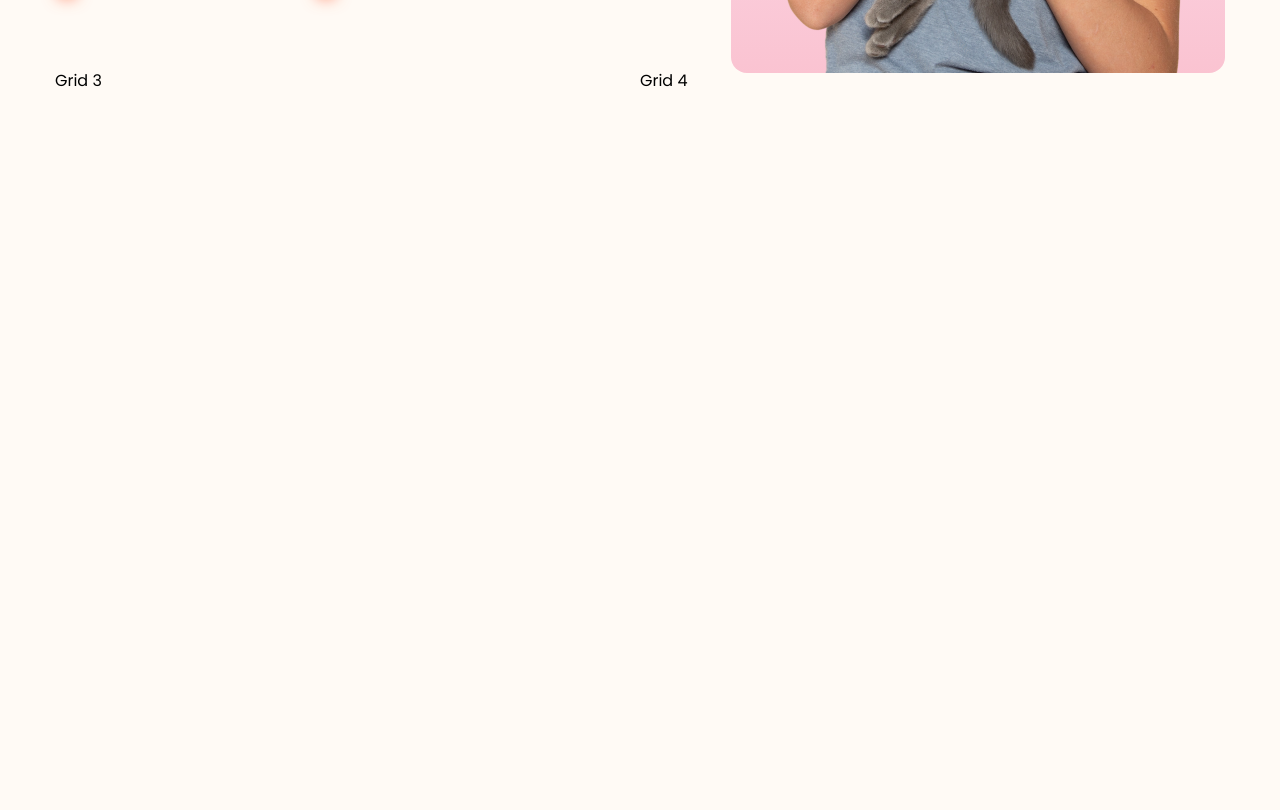
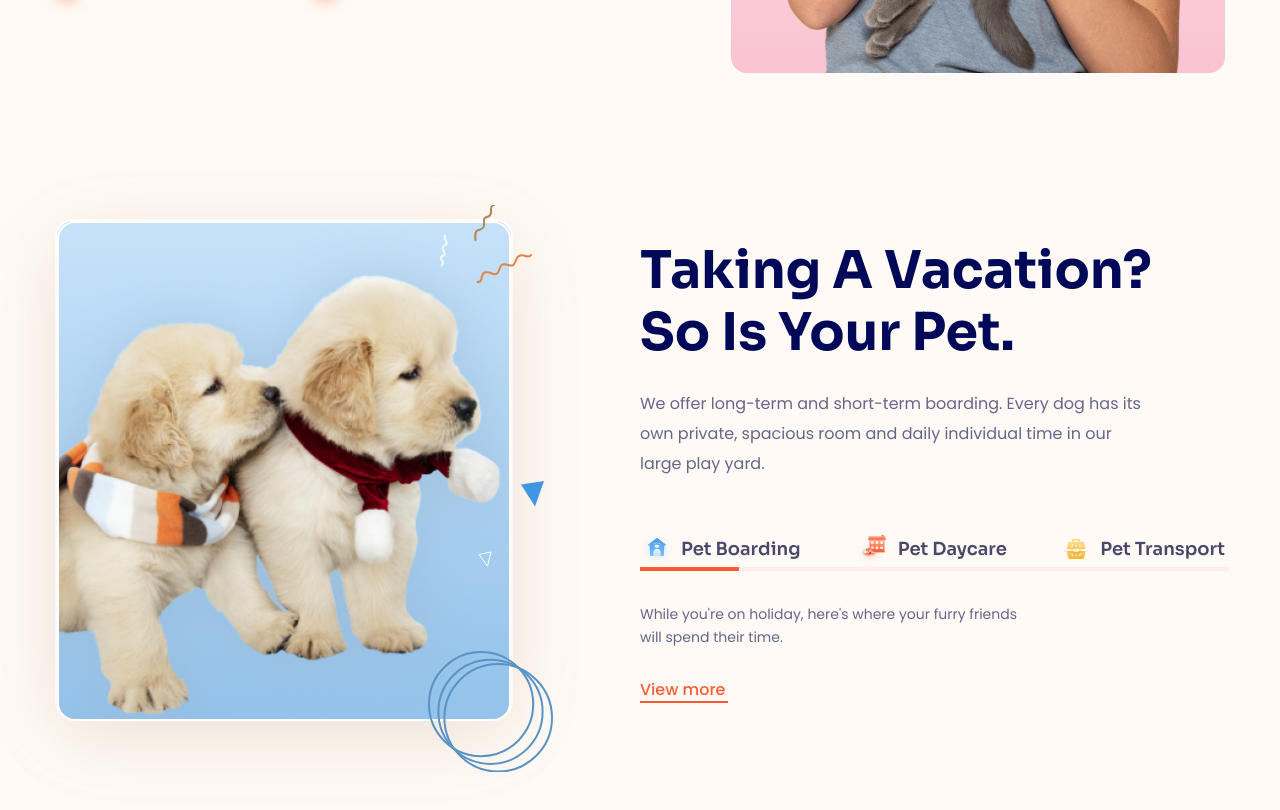
Before and after one commit to truongphADNX/F8-lucy-landing-page, a plain HTML site: page index.html in a window 1280 px wide. Shown: the part 1374-2184 px from the top of the page. Drawn offline with Linux system fonts and the light colour scheme.

Commit message:
about next

```diff
--- a/assets/css/styles.css
+++ b/assets/css/styles.css
@@ -335,6 +335,7 @@ a {
     display: grid;
     grid-template-columns: 1fr 1fr;
     align-items: center;
+    grid-row-gap: 146px;
 }
 
 .about__lable {
@@ -460,3 +461,145 @@ a {
     right: -51px;
     z-index: -1;
 }
+
+.about__img--bottom {
+    margin-left: 0;
+    width: 458px;
+    height: 500px;
+    background: linear-gradient(180deg, #C6E2FA 0%, #94C2EA 100%);
+    border: 2px solid #FFFFFF;
+    box-shadow: 0px 17px 77px -8px rgba(190, 165, 139, 0.17);
+    border-radius: 18px;
+}
+
+.about__img--bottom::after {
+    content: none;
+}
+
+.about__img--bottom {
+    padding: 0;
+}
+
+.about__bottom--deco {
+    position:absolute;
+}
+
+.about__bottom--deco:nth-child(2) {
+    top: 13px;
+    right: 63px;
+    z-index: 1;
+}
+
+.about__bottom--deco:nth-child(3) {
+    top: -16px;
+    right: 16px;
+    z-index: 1;
+}
+
+.about__bottom--deco:nth-child(4) {
+    top: 33px;
+    right: -21px;
+    z-index: 1;
+}
+
+.about__bottom--deco:nth-child(5) {
+    top: 260px;
+    right: -33px;
+    z-index: 1;
+}
+
+.about__bottom--deco:nth-child(6){
+    bottom: 150px;
+    right: 19px;
+    z-index: 1;
+}
+
+.about__bottom--deco:nth-child(7){
+    bottom: -55px;
+    right: -42px;
+    z-index: 1;
+}
+
+.about__desc--bottom {
+    margin-top: 24px;
+    max-width: 511px;
+}
+
+.about__desc--bottom:nth-of-type(2){
+    margin-top: 36px;
+    font-size: 1.4rem;
+    max-width: 391px;
+    line-height: 1.7;
+}
+
+.about__tab--list {
+    position: relative;
+    margin-top: 52px;
+    display: flex;
+    justify-content: space-between;
+}
+
+.about__tab--list::after {
+    content: "";
+    display: block;
+    position: absolute;
+    max-width: 100%;
+    width: 100%;
+    height: 0px;
+    opacity: 0.07;
+    bottom: -4px;
+    border: 2px solid #FF5B2E;
+}
+
+.about__tab--item{
+    display: flex;
+    align-items: center;
+}
+
+.about__tab--title {
+    margin-left: 11px;
+    font-family: 'Sora';
+    font-style: normal;
+    font-weight: 600;
+    font-size: 1.8rem;
+    line-height: 1;
+    color: #48496A;
+}
+
+.about__tab--item:nth-child(1) > .about__tab--title{
+    margin-left: 6px;
+}
+
+.about__viewmore {
+    position: relative;
+    display: inline-block;
+    margin-top: 32px;
+    font-weight: 500;
+    font-size: 1.6rem;
+    line-height: 1;
+    color: #FF5D31;
+}
+
+.about__viewmore::after {
+    content: "";
+    display: block;
+    position: absolute;
+    width: 86px;
+    height: 0px;
+    bottom: -5px;
+    border: 1.5px solid #FF5D31;
+}
+
+.about__tab--item.active::after {
+    position: absolute;
+    content: "";
+    display: block;
+    width: 95px;
+    height: 0px;
+    bottom: -4px;
+    border: 2px solid #FF5B2E;
+}
+
+.about__tab--item:hover {
+    cursor: pointer;
+}
--- a/index.html
+++ b/index.html
@@ -272,7 +272,7 @@
                         <section class="about__content">
                             <span class="about__lable">//  About  //</span>
                             <h2 class="about__header section-heading">Best Agency For Your Pet.</h2>
-                            <p class="about__desc section-desc">Lorem ipsum dolor sit amet, consectetur adipisicing elit, sed do eiusmod tempor incididunt ut labore et dolore magna aliqua.</p>
+                            <p class="section-desc about__desc ">Lorem ipsum dolor sit amet, consectetur adipisicing elit, sed do eiusmod tempor incididunt ut labore et dolore magna aliqua.</p>
                             <div class="about__checklist">
                                 <span class="about__check--item">Certified Groomer</span>
                                 <span class="about__check--item">Animal Lover</span>
@@ -296,8 +296,41 @@
                             </figure>
 
                         </div>
-                        <div class="about__media">Grid 3</div>
-                        <section class="about__content">Grid 4</section>
+                        <div class="about__media">
+                            <!-- about img wraper -->
+                            <figure class="about__img--wrap about__img--bottom">
+                                <img src="./assets/images/about-img-02.png" alt="Best Agency For
+                                Your Pet." class="about__img about__img--bottom">
+                                <img src="./assets/icons/about-deco-03.svg" alt="" class="about__bottom--deco">
+                                <img src="./assets/icons/about-deco-04.svg" alt="" class="about__bottom--deco">
+                                <img src="./assets/icons/about-deco-05.svg" alt="" class="about__bottom--deco">
+                                <img src="./assets/icons/about-deco-06.svg" alt="" class="about__bottom--deco">
+                                <img src="./assets/icons/about-deco-07.svg" alt="" class="about__bottom--deco">
+                                <img src="./assets/icons/about-deco-08.svg" alt="" class="about__bottom--deco">
+                            </figure>
+                        </div>
+                        <section class="about__content">
+                            <h2 class="about__header--bottom section-heading">Taking A Vacation? So Is Your Pet.</h2>
+                            <p class="section-desc about__desc--bottom">We offer long-term and short-term boarding. Every dog has its own private, spacious room and daily individual time in our large play yard.</p>
+                            <div class="about__tab">
+                                <ul class="about__tab--list">
+                                    <li class="about__tab--item active">
+                                        <img src="./assets/icons/tab-boarding.svg" alt="">
+                                        <span class="about__tab--title">Pet Boarding</span>
+                                    </li>
+                                    <li class="about__tab--item">
+                                        <img src="./assets/icons/tab-daycare.svg" alt="">
+                                        <span class="about__tab--title">Pet Daycare</span>
+                                    </li>
+                                    <li class="about__tab--item">
+                                        <img src="./assets/icons/tab-transport.svg" alt="">
+                                        <span class="about__tab--title">Pet Transport</span>
+                                    </li>
+                                </ul>
+                            </div>
+                            <p class="section-desc about__desc--bottom">While you're on holiday, here's where your furry friends will spend their time.</p>
+                            <a href="#" class="about__viewmore">View more</a>
+                        </section>
                     </div>
                 </div>
             </section>
```
Also changed, not shown: assets/icons/about-deco-03.svg (added), assets/icons/about-deco-04.svg (added), assets/icons/about-deco-05.svg (added), assets/icons/about-deco-06.svg (added), assets/icons/about-deco-07.svg (added), assets/icons/about-deco-08.svg (added), assets/icons/tab-boarding.svg (added), assets/icons/tab-daycare.svg (added), assets/icons/tab-transport.svg (added), assets/images/about-img-02.png (added).
